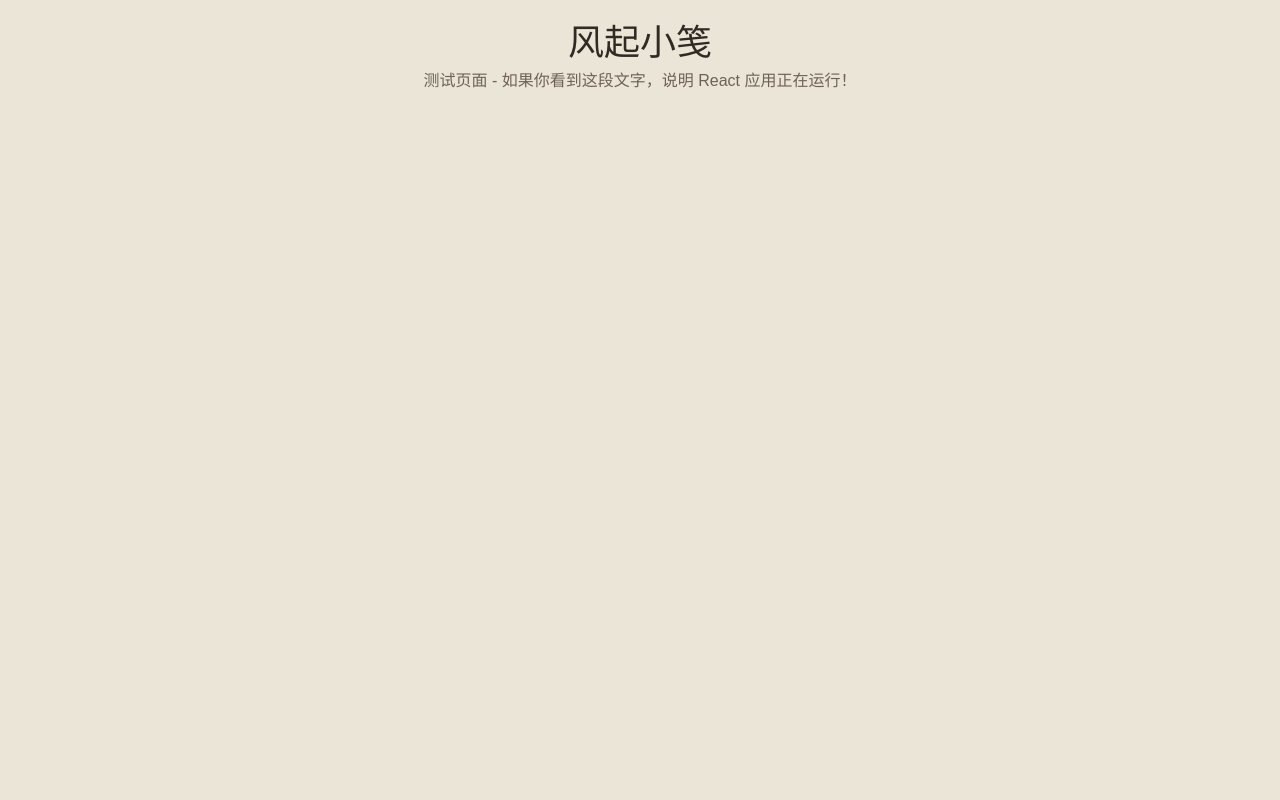
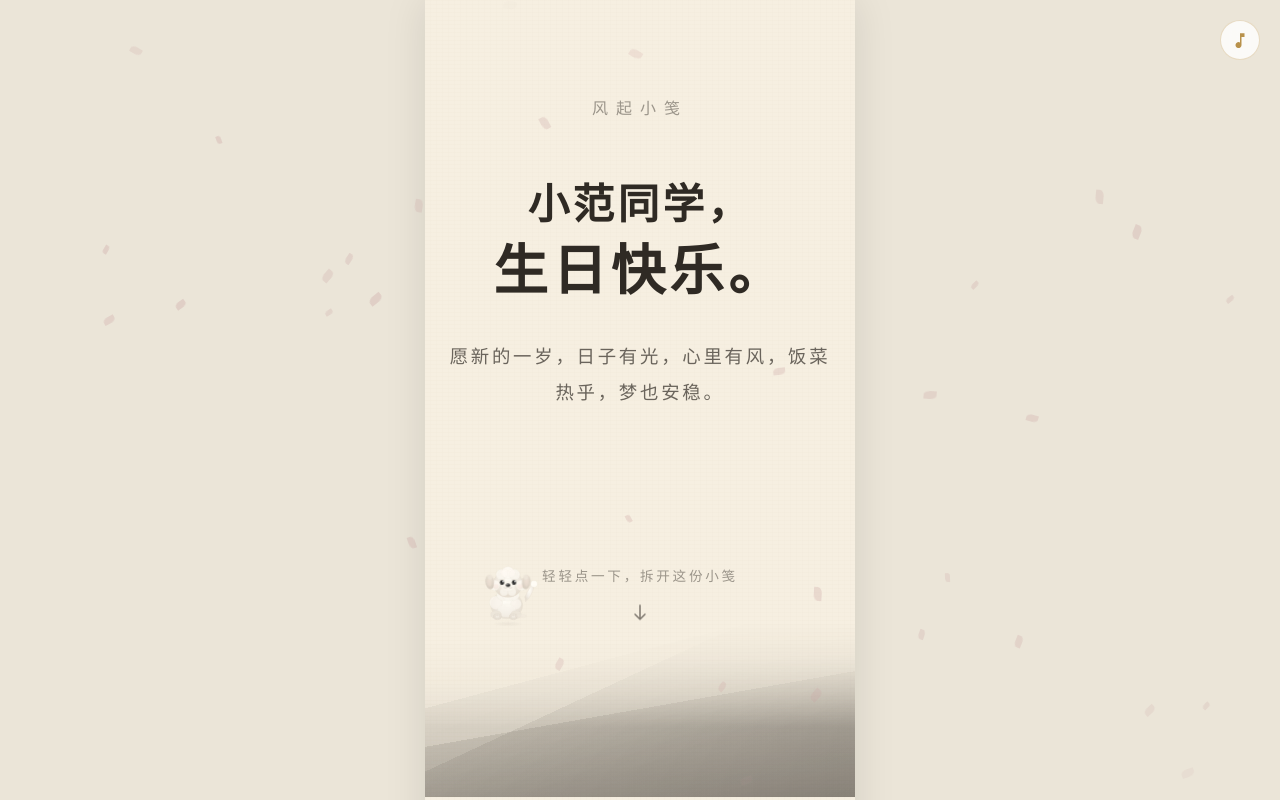
Before and after one commit to wj19982021-dev/birthday-fanfan, a React (Vite) app: page / in a window 1280 px wide. Shown: the top 800 px of the page. Built offline with nearby package versions, Linux system fonts and the light colour scheme.

Commit message:
✨ 恢复完整版本

```diff
--- a/src/App.jsx
+++ b/src/App.jsx
@@ -1,13 +1,38 @@
+import { useState } from 'react'
+import LoadingScreen from './components/LoadingScreen'
+import MusicToggle from './components/MusicToggle'
+import PetalLayer from './components/PetalLayer'
+import SceneIntro from './components/SceneIntro'
+import SceneJiangnan from './components/SceneJiangnan'
+import SceneLife from './components/SceneLife'
+import SceneWishes from './components/SceneWishes'
+import SceneLetter from './components/SceneLetter'
 import './App.css'
 
 function App() {
+  const [loaded, setLoaded] = useState(false)
+
   return (
-    <div style={{ padding: '20px', textAlign: 'center' }}>
-      <h1 style={{ color: '#2f2a24', fontSize: '36px' }}>风起小笺</h1>
-      <p style={{ color: '#6f6253', fontSize: '16px', lineHeight: '1.8' }}>
-        测试页面 - 如果你看到这段文字，说明 React 应用正在运行！
-      </p>
-    </div>
+    <>
+      <LoadingScreen onComplete={() => setLoaded(true)} />
+
+      <div className="app">
+        <PetalLayer active={loaded} />
+        <MusicToggle />
+
+        <main className="scenes">
+          <SceneIntro />
+          <SceneJiangnan />
+          <SceneLife />
+          <SceneWishes />
+          <SceneLetter />
+        </main>
+
+        <footer className="site-footer">
+          <p>愿这份小笺，陪你走过每一个温柔的日子</p>
+        </footer>
+      </div>
+    </>
   )
 }
 
```
Also changed, not shown: 5 other files (tests, documents, lock files or other folders).
